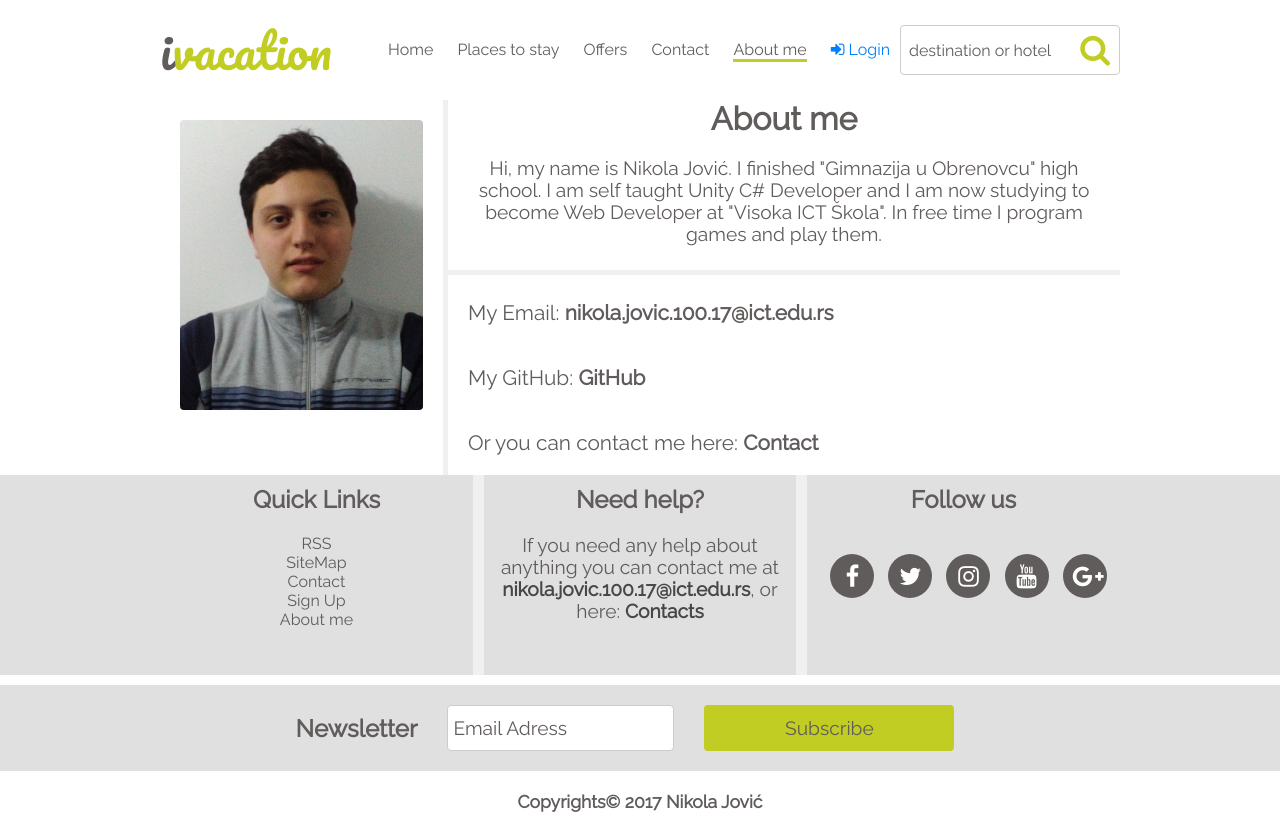
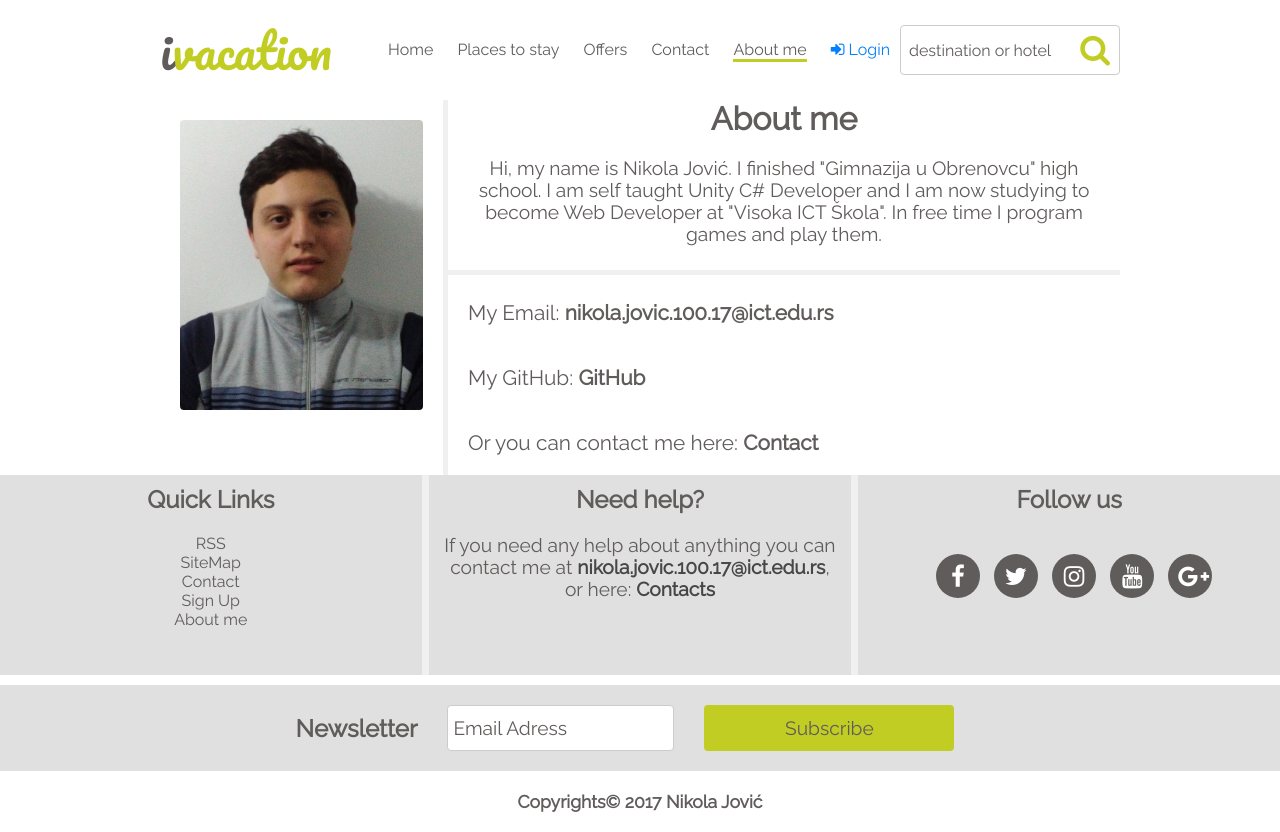
Before and after one commit to Nikola112/i-vacation, a plain HTML site: page content/aboutme.html in a window 1280 px wide. Drawn offline with Linux system fonts and the light colour scheme.

Commit message:
Footer updated

```diff
--- a/content/aboutme.html
+++ b/content/aboutme.html
@@ -73,10 +73,8 @@
 
 		<footer id="main-footer">
 			<div id="footer-upper">
-				<div class="wrapper">
-					<nav class="footer-part">
+				<nav class="footer-part">
 						<h3>Quick Links</h3>
-						<!-- TODO: Add references -->
 						<ul id="quick-links">
 							<li><a href="../info/rss.xml">RSS</a></li>
 							<li><a href="../sitemap.xml">SiteMap</a></li>
@@ -119,8 +117,6 @@
 						</a>
 
 					</div>
-				</div>
-
 			</div>
 
 			<div class="horizontal-separator"></div>
--- a/css/style.css
+++ b/css/style.css
@@ -1097,17 +1097,13 @@ input:focus, select:focus
 #footer-upper
 {
 	background: #e0e0e0;
-}
-
-#footer-upper .wrapper
-{
 	display: flex;
 }
 
 .footer-part
 {
 	background: #e0e0e0;
-	width: 32.6%;
+	width: 32.93%;
 	height: 200px;
 	box-sizing: border-box;
 	padding: 10px;
@@ -1116,7 +1112,7 @@ input:focus, select:focus
 
 .vertical-separator
 {
-	width: 1.1%;
+	width: 0.6%;
 	height: 200px;
 	background: #f0f0f0;
 }
```
Also changed, not shown: content/contact.html (+1 -5 lines), content/findplace.html (+1 -5 lines), content/login.html (+1 -5 lines), content/offers.html (+1 -5 lines), index.html (+1 -5 lines).
